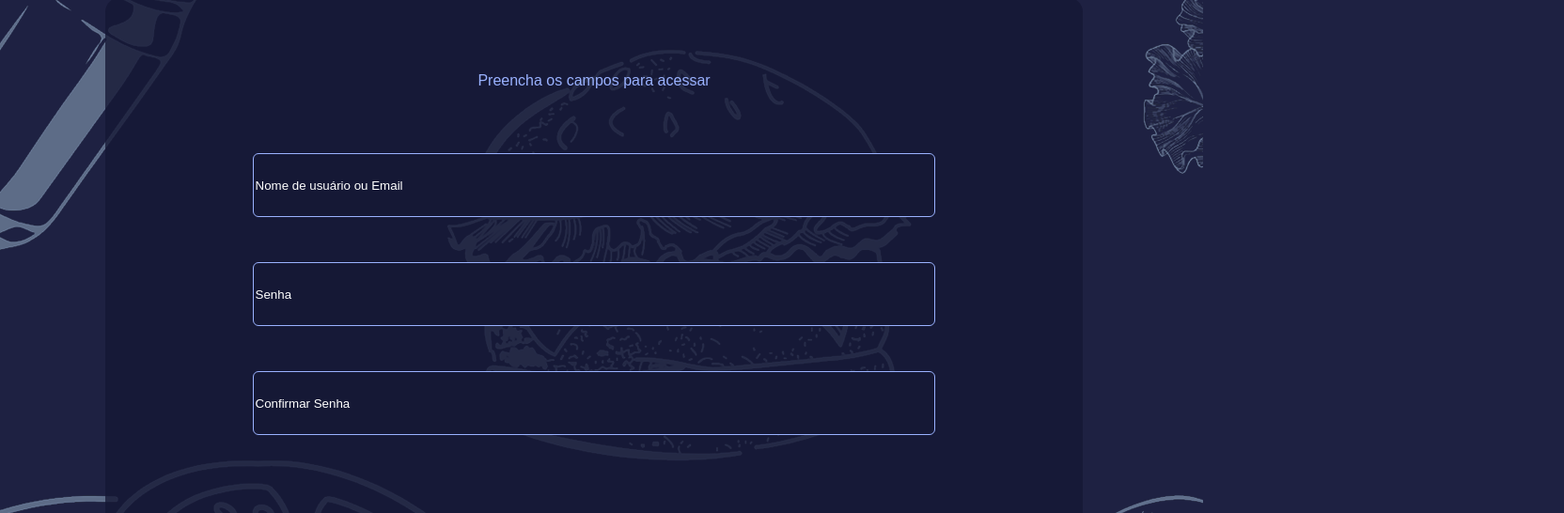
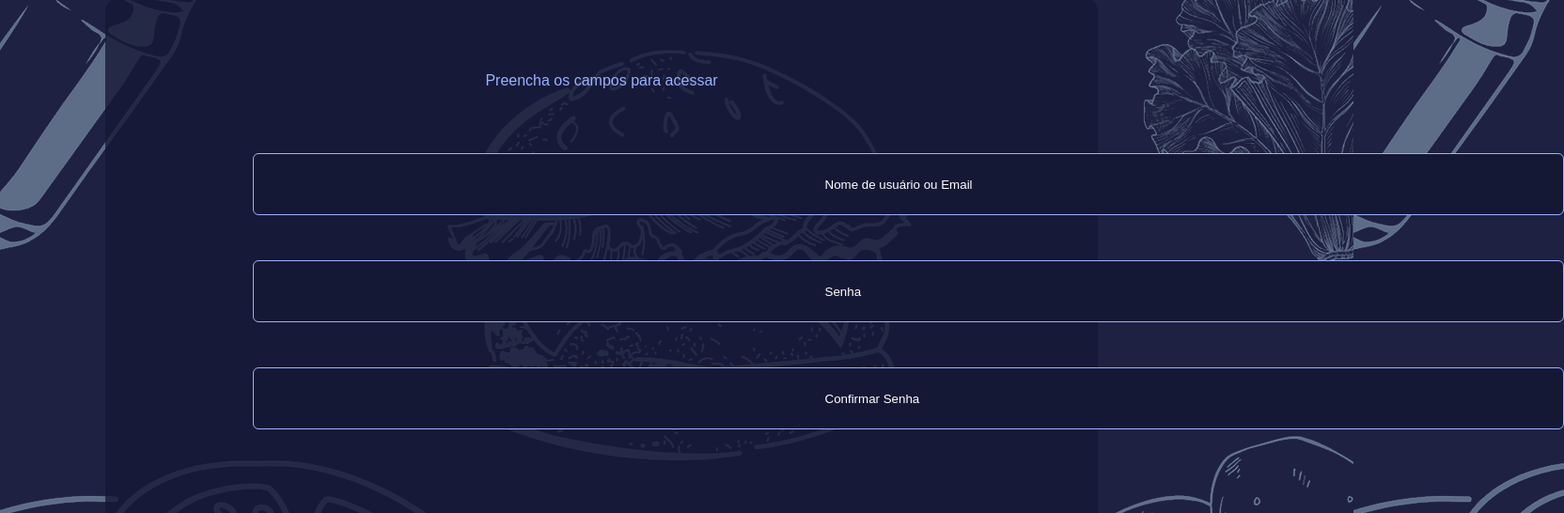
Before and after one commit to sofia123493/pag_login_cliente, a plain HTML site: page index.html in a window 1280 px wide. Shown: the part 115-661 px from the top of the page at 94% size, 1664 px wide, since content can reach past the window. Drawn offline with Linux system fonts and the light colour scheme; a web font is replaced by a local one.

Commit message:
Update style.css

```diff
--- a/style.css
+++ b/style.css
@@ -42,8 +42,7 @@ height: 100vh;
 .container{
     background-color: rgba(21,24, 53, 0.79);
     color: white;
-    height: 50rem;
-    width: 65rem;
+    height: 45rem;
     justify-content: center;
     align-items: center;
     text-align: center;
@@ -54,9 +53,7 @@ height: 100vh;
 
 }
 
-.caixa{
-    padding-left: 0rem;
-}
+
 p{
     justify-content: center;
     text-align: center;
@@ -85,16 +82,17 @@ button:hover{
     color: #151835;
 }
 input{
-    display: block;
+    display: flex;
     margin-bottom: 3rem;
-    height: 4rem;
-    width: 45rem;
-    justify-content: center;
-    align-items: center;
+    height: 2rem;
+    padding: 38rem;
+    padding-top: 1rem;
+    padding-bottom: 1rem;
     background-color: #151835;
     border: 1px solid #9AB2FF;
     border-radius: 6px;
-        color: white;
+    color: white;
+    text-align: start;
 
 }
 ::placeholder{
```
